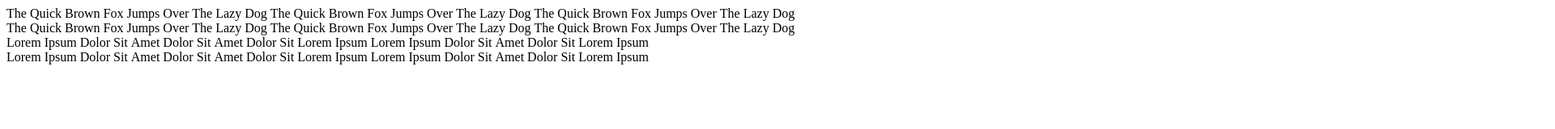
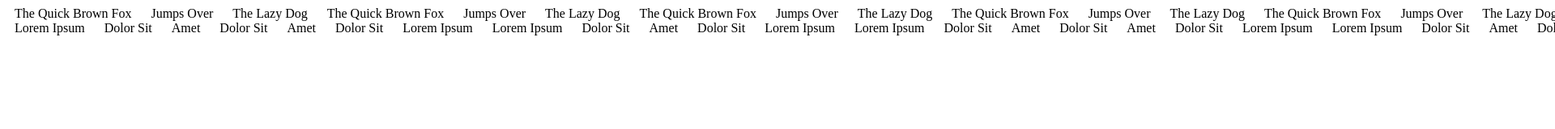
Before and after one commit to A-Mozeak/Tock, a browser extension: page index.html in a window 1280 px wide. Shown: the top 160 px of the page at 81% size, 1920 px wide, since content can reach past the window. Drawn offline with Linux system fonts and the light colour scheme.

Commit message:
Removed the flexbox styles in order to fix the wrapping issue.

```diff
--- a/tock.css
+++ b/tock.css
@@ -2,27 +2,50 @@
 
 --UI Styling--
 Remove underlines from links
+*/
 
+a {
+  text-decoration: none
+}
+
+/*
 Set fonts and colors.
 
 --Structural Styling--
 Set Animation.
 
-Build flex container.*/
-.container {
-  display: flex;
+Build flex container.
+#container {
+}
+*/
+
+.bottom, .top {
+  white-space: nowrap;
+  width: 200vw;
+
+}
+
+.flexScroll{
+  display:inline;
+  overflow: hidden;
+}
+
+.bite {
+  display: inline;
+  max-width: 500px;
+  margin: 10px;
 }
 
 
-.bottom, .top, .flexScroll {
-  display: inline-block;
-  flex-direction: rtl;
+/*
+#topFront.bite, #bottomFront.bite{
+  background-color: lightblue;
 }
 
-.bite {
-  display: inline-block;
-  flex: 0 1 auto;
+#topBack.bite, #bottomBack.bite {
+  background-color: red;
 }
+*/
 
 /*
 Enable flex on flexScrolls.
```
